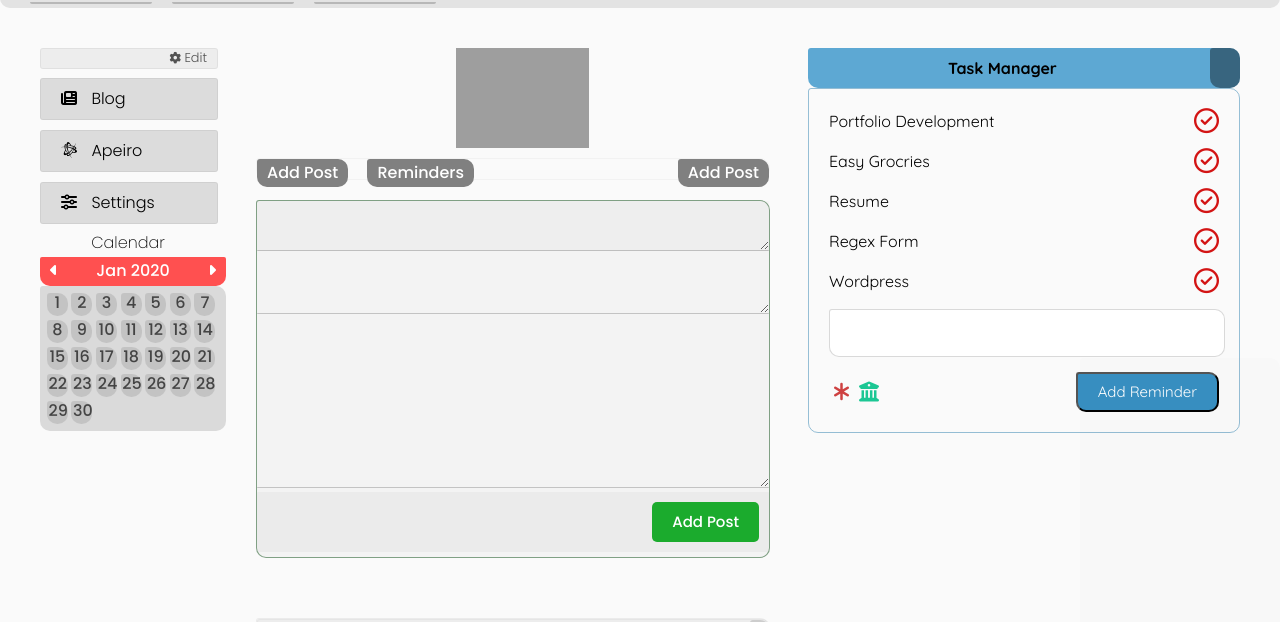
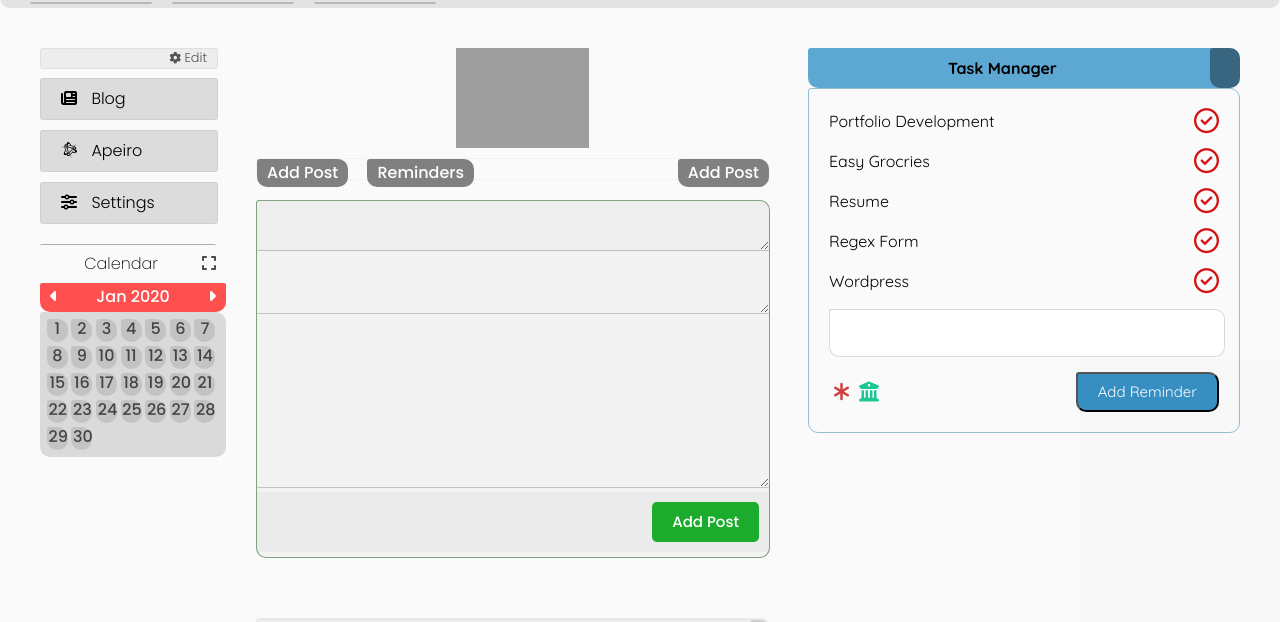
Before and after one commit to abhaykvincent/webtop, a website: page index.html in a window 1280 px wide. Shown: the part 92-714 px from the top of the page. Drawn offline with Linux system fonts and the light colour scheme; grey boxes are pictures that could not be loaded.

Commit message:
Calander  expand styling

```diff
--- a/index.html
+++ b/index.html
@@ -89,7 +89,7 @@
                     <p class="leftPanelEdit"><i class="fas fa-cog"></i> Edit</p>
                 </div>
                 <div class="calendar">
-                     <h1>Calendar</h1>
+                     <h1>Calendar<i class="fas fa-expand expand"></i></h1>
                     <div class="calanderApp">
                         <div class="main"></div>
                         <div class="container">
--- a/src/css/main.scss
+++ b/src/css/main.scss
@@ -677,10 +677,24 @@ section {
                 }
                 .calendar{
                     text-align: center;
+                    margin-top: 20px;
+                    padding-top: 10px;
+                    border-top: 1px  solid rgba(0, 0, 0, 0.3);
+                    border-radius: 2px;
                     h1{
                         font-weight: 200;
                         font-size: 100%;
-                        margin-bottom: 5px;
+                        margin-bottom: 10px;
+                        .expand{
+                            float:right;
+                            color: rgba(0, 0, 0, 0.7);
+                            transition-duration: 0.2s;
+                            &:hover{
+                                transform: scale(1.3);
+                                color: rgba(0, 0, 0, 0.9);
+                                transition-duration: 0.1s;
+                            }
+                        }
                     }
                     .main{
                         width: 100%;
@@ -723,8 +737,9 @@ section {
                             height: 20px;
                             color: rgb(68, 68, 68);
                             background:rgba(0, 0, 0, 0.1);
+                            transition-duration: 0.2s;
                             &:hover{
-                                color: rgb(214, 214, 214);
+                                color: rgb(240, 240, 240);
                                 background:rgba(0, 0, 0, 0.5);
                                 transform: scale(1.3);
 
```
Also changed, not shown: src/css/main.css, 1 other file.
